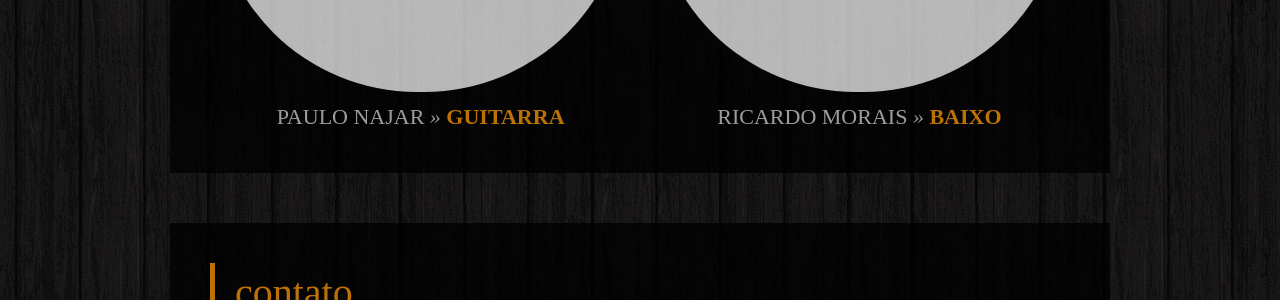
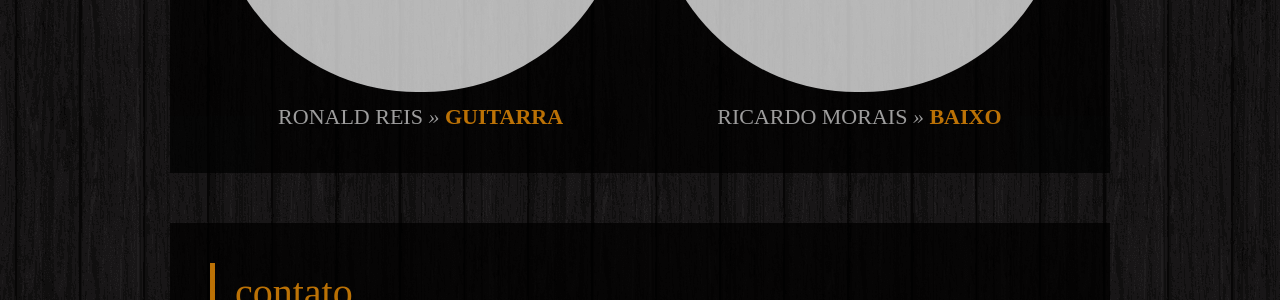
Before and after one commit to andrewslince/rockfieldband, a Jekyll site: the page built from index.html, in a window 1280 px wide and 900 px high, scrolled down 3285 px. Shown: the part 156-456 px from the top of the window. Built offline with Jekyll 4.4.1, drawn with Linux system fonts in a browser that asks for light colours; some web fonts are replaced.

Commit message:
Trocando guitarrista (Paulo pelo Ronald)

```diff
--- a/_config.yml
+++ b/_config.yml
@@ -41,8 +41,8 @@ members:
   # Second line
   -
     -
-      name: "Paulo Najar"
-      img: "paulo.jpg"
+      name: "Ronald Reis"
+      img: "ronald.jpg"
       instrument: "Guitarra"
     -
       name: "Ricardo Morais"
```
Also changed, not shown: img/paulo.jpg (deleted), img/ronald.jpg (added).
